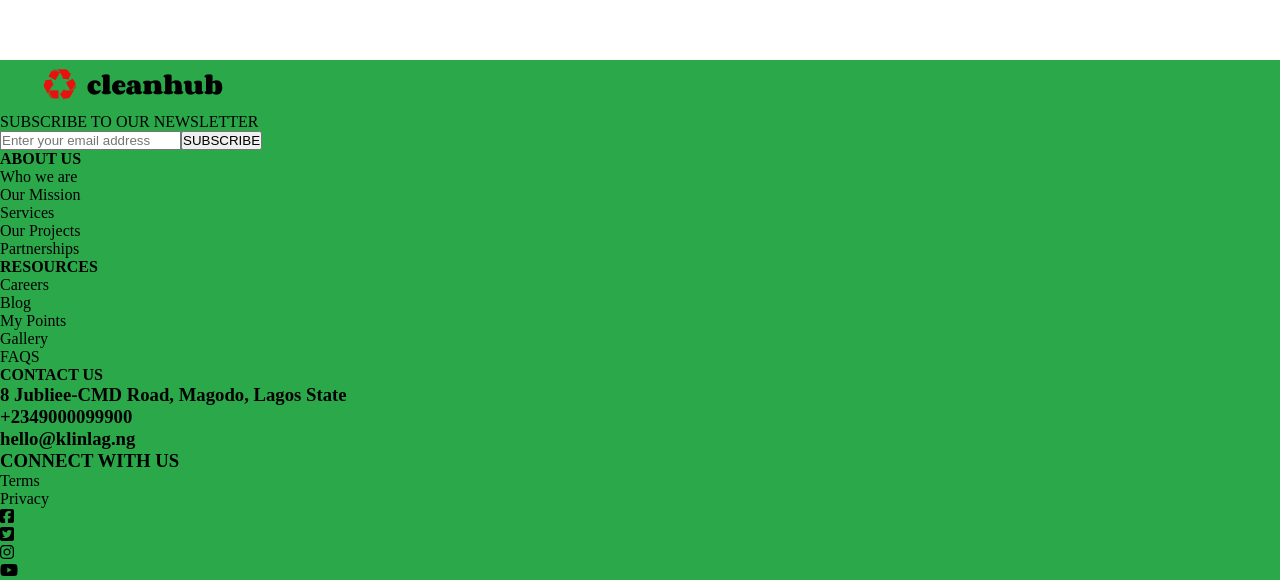
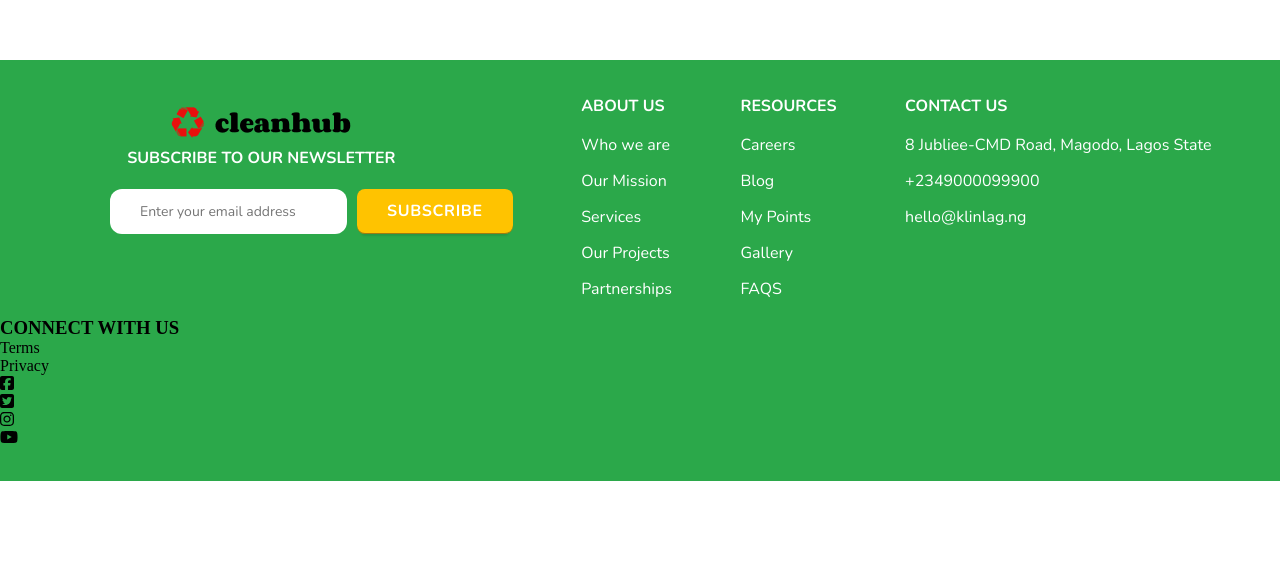
Before and after one commit to Clean-Hub/cleanhub, a React (Create React App) app: page / in a window 1280 px wide. Shown: the part 2366-2946 px from the top of the page. After the commit the page ends 2847 px from the top, so only its background shows below. Built offline with nearby package versions, Linux system fonts and the light colour scheme.

Commit message:
footerlogo added

```diff
--- a/src/components/footer/Footer.jsx
+++ b/src/components/footer/Footer.jsx
@@ -16,41 +16,47 @@ const Footer = () => {
 
           <p className='footerText'>SUBSCRIBE TO OUR NEWSLETTER</p>
           <div className='footerSubscribe'>
-            <input type='text' placeholder='Enter your email address' />
+            <input
+              type='text'
+              placeholder='Enter your email address'
+              className='footerSubscribeInput'
+            />
             <button className='footerSubscribeBtn'>SUBSCRIBE</button>
           </div>
         </div>
         <div className='footerTR'>
           <div className=''>
-            <h4 className=''>ABOUT US</h4>
-            <ul className=''>
-              <li className=''>Who we are</li>
-              <li className=''>Our Mission</li>
-              <li className=''>Services</li>
-              <li className=''>Our Projects</li>
-              <li className=''>Partnerships</li>
+            <h4 className='footerH'>ABOUT US</h4>
+            <ul className='footerUl'>
+              <li className='footerUi'>Who we are</li>
+              <li className='footerUi'>Our Mission</li>
+              <li className='footerUi'>Services</li>
+              <li className='footerUi'>Our Projects</li>
+              <li className='footerUi'>Partnerships</li>
             </ul>
           </div>
           <div className=''>
-            <h4 className=''>RESOURCES</h4>
-            <ul className=''>
-              <li className=''>Careers</li>
-              <li className=''>Blog</li>
-              <li className=''>My Points</li>
-              <li className=''>Gallery</li>
-              <li className=''>FAQS</li>
+            <h4 className='footerH'>RESOURCES</h4>
+            <ul className='footerUl'>
+              <li className='footerUi'>Careers</li>
+              <li className='footerUi'>Blog</li>
+              <li className='footerUi'>My Points</li>
+              <li className='footerUi'>Gallery</li>
+              <li className='footerUi'>FAQS</li>
             </ul>
           </div>
           <div className=''>
-            <h4 className=''>CONTACT US</h4>
+            <h4 className='footerH contact'>CONTACT US</h4>
             <div className='house'>
-              <h3>8 Jubliee-CMD Road, Magodo, Lagos State</h3>
+              <h3 className='footerHC'>
+                8 Jubliee-CMD Road, Magodo, Lagos State
+              </h3>
             </div>
             <div className='phone'>
-              <h3>+2349000099900</h3>
+              <h3 className='footerHC'>+2349000099900</h3>
             </div>
             <div className='email'>
-              <h3>hello@klinlag.ng</h3>
+              <h3 className='footerHC'>hello@klinlag.ng</h3>
             </div>
           </div>
         </div>
--- a/src/components/footer/footer.css
+++ b/src/components/footer/footer.css
@@ -3,4 +3,99 @@
   justify-content: center;
   flex-direction: column;
   background-color: #2ba84a;
+  width: 100%;
+  height: 421px;
 }
+.footerT {
+  display: flex;
+}
+.footerTL {
+  flex: 1;
+  display: flex;
+  flex-direction: column;
+  align-items: center;
+  justify-content: center;
+  margin-left: 10px;
+  margin-bottom: 80px;
+}
+.footerText {
+  font-family: 'Nunito';
+  font-style: normal;
+  font-weight: 600;
+  font-size: 16px;
+  line-height: 22px;
+  color: #ffffff;
+  padding-bottom: 20px;
+}
+.footerSubscribe {
+  display: flex;
+  padding-left: 100px;
+}
+.footerSubscribeInput {
+  background: #ffffff;
+  border-radius: 12px;
+  padding: 15px 30px;
+  margin-right: 10px;
+  border: none;
+}
+.footerSubscribeInput::placeholder {
+  font-family: 'Nunito';
+  font-style: normal;
+  font-weight: 400;
+  font-size: 14px;
+  line-height: 22px;
+}
+.footerSubscribeBtn {
+  background-color: #ffc300;
+  box-shadow: 0px 6px 2px -4px rgba(14, 14, 44, 0.1),
+    inset 0px -1px 0px rgba(14, 14, 44, 0.4);
+  border-radius: 8px;
+  border: none;
+  font-family: 'Nunito';
+  font-style: normal;
+  font-weight: 700;
+  font-size: 16px;
+  line-height: 22px;
+  letter-spacing: 0.04em;
+  color: #ffffff;
+  padding: 5px 30px;
+}
+
+.footerTR {
+  flex: 2;
+  display: flex;
+  justify-content: space-evenly;
+}
+.footerH {
+  font-family: 'Nunito';
+  font-style: normal;
+  font-weight: 700;
+  font-size: 16px;
+  line-height: 22px;
+  color: #ffffff;
+}
+.contact {
+  padding-bottom: 20px;
+}
+.footerUl {
+  list-style: none;
+  padding-top: 20px;
+}
+.footerUi {
+  font-family: 'Nunito';
+  font-style: normal;
+  font-weight: 400;
+  font-size: 16px;
+  line-height: 16px;
+  color: #ffffff;
+  padding-bottom: 20px;
+}
+.footerHC {
+  font-family: 'Nunito';
+  font-style: normal;
+  font-weight: 400;
+  font-size: 16px;
+  line-height: 16px;
+  color: #ffffff;
+  padding-bottom: 20px;
+}
```
Also changed, not shown: src/assets/img/footerlogo.png (added).
